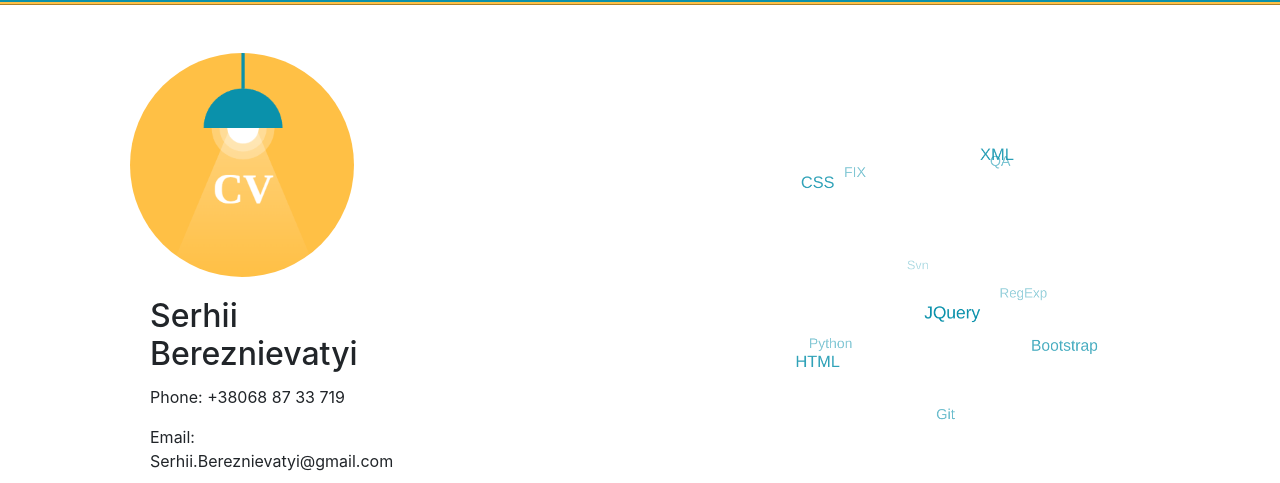
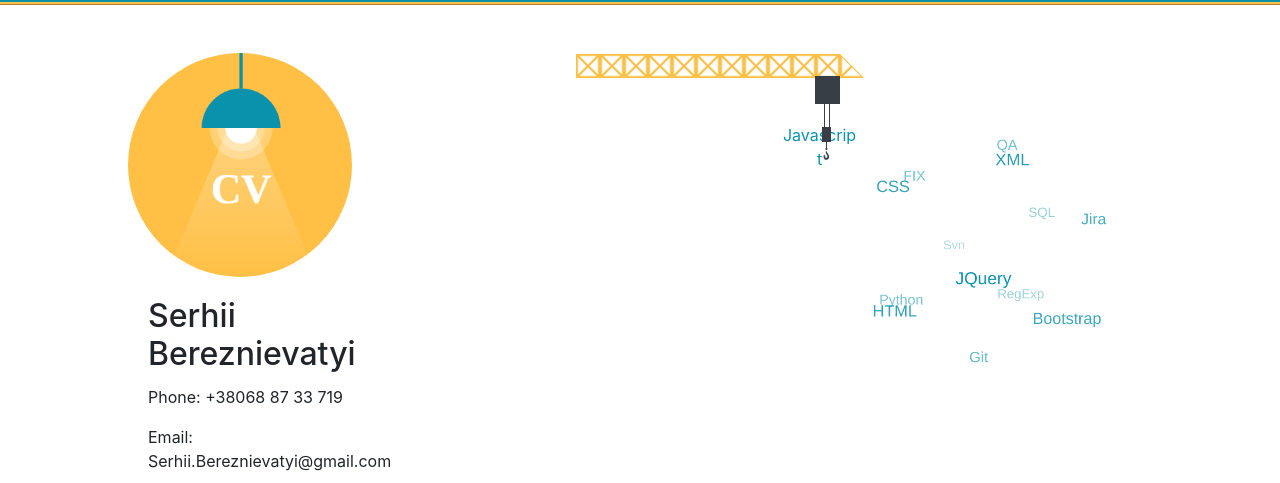
Before and after one commit to FrontSmart/sbweb, a plain HTML site: page index.html in a window 1280 px wide. Shown: the part 62-545 px from the top of the page. Drawn offline with nearby package versions, Linux system fonts and the light colour scheme.

Commit message:
Adding crane.

```diff
--- a/css/style.css
+++ b/css/style.css
@@ -36,8 +36,9 @@ header{
 
 .main-child{
 	display: flex;
-	justify-content: space-around;
+	justify-content: space-between;
 	padding-top: 3rem;
+	margin: 0 10%;
 }
 
 #about .card{
@@ -52,8 +53,199 @@ header{
 	width: 70%;
 }
 
+/*^^^^^^^^^^^^^^^^^ CRANE */
+
+#crane-anchror{
+	position: relative;
+	width: 75px;
+	height: 25px;
+	text-align: center;
+	left: -50px;
+	top: 50px;
+}
+
+#crane-anchror span{
+	color: #0a91ab;
+}
+
+/* cable */
+
+#cable{
+	position: absolute;
+}
+
+#hook {
+	font-family: "Rokkitt", sans-serif;
+	font-size: 1.25em;
+	left: 40px;
+	position: absolute;
+	top: -33px;
+	transform: rotate(182deg) rotateY(223deg);
+	color: #383e46;
+}
+
+.cable-line{
+	position: absolute;
+	background: none repeat scroll 0 0 #383e46;
+	width: 0.5px;
+}
+
+#line1 {
+	height: 15px;
+	left: 44px;
+	top: -37px;
+}
+
+#block-hook {
+	position: absolute;
+	height: 15px;
+	width: 9px;
+	background-color: #383e46;
+	left: 40px;
+	top: -44px;
+}
+
+#line2 {
+	height: 25px;
+	left: 47px;
+	top: -68px;
+}
+
+#line2 {
+	height: 25px;
+	left: 47px;
+	top: -68px;
+}
+
+#line3 {
+	height: 25px;
+	left: 42px;
+	top: -68px;
+}
+
+#block-arm-hook{
+	position: absolute;
+	height: 28px;
+	width: 25px;
+	left: 33px;
+	top: -95px;
+	background-color: #383e46;
+}
+
+/* arm */
+
+#arm div{
+	position: absolute;
+}
+
+.arm-block{
+	width: 0px;
+	height: 0px;
+	border-left: 12px solid #ffc045;
+	border-right: 12px solid #ffc045;
+	border-bottom: 12px solid #ffc045;
+	border-top: 12px solid #ffc045;
+}
+
+#arm-block-end{
+	top: -69px;
+	left: 58px;
+	border-left: 12px solid #ffc045;
+	border-right: 12px solid transparent;
+	border-bottom: 12px solid #ffc045;
+	border-top: 12px solid transparent;
+}
+
+.arm-block div{
+	border-left: 6px solid white;
+	border-right: 6px solid transparent;
+	border-bottom: 6px solid white;
+	border-top: 6px solid transparent;
+}
+
+#arm .arm-block:nth-child(1){
+	left: 34px;
+	top: -69px;
+}
+
+#arm .arm-block:nth-child(2){
+	left: 10px;
+	top: -69px;
+}
+
+#arm .arm-block:nth-child(3){
+	left: -14px;
+	top: -69px;
+}
+
+#arm .arm-block:nth-child(4){
+	left: -38px;
+	top: -69px;
+}
+
+#arm .arm-block:nth-child(5){
+	left: -62px;
+	top: -69px;
+}
+
+#arm .arm-block:nth-child(6){
+	left: -86px;
+	top: -69px;
+}
+
+#arm .arm-block:nth-child(7){
+	left: -110px;
+	top: -69px;
+}
+
+#arm .arm-block:nth-child(8){
+	left: -134px;
+	top: -69px;
+}
+
+#arm .arm-block:nth-child(9){
+	left: -158px;
+	top: -69px;
+}
+
+#arm .arm-block:nth-child(10){
+	left: -182px;
+	top: -69px;
+}
+
+#arm .arm-block:nth-child(11){
+	left: -206px;
+	top: -69px;
+}
+
+.bottom-white{
+	top: 4px;
+	left: -6px;
+	transform: rotate(135deg) rotateY(0deg);
+}
+
+.left-white{
+	top: -6px;
+	left: -16px;
+	transform: rotate(-135deg) rotateY(0deg);
+}
+
+.top-white{
+	top: -16px;
+	left: -6px;
+	transform: rotate(-45deg) rotateY(0deg);
+}
+
+.right-white{
+	top: -6px;
+	left: 4px;
+	transform: rotate(45deg) rotateY(0deg);
+}
+
+/*^^^^^^^^^^^^^^^^^ CRANE END */
+
 #myCanvasContainer canvas{
-	aspect-ratio: auto 400 / 400;
+	aspect-ratio: auto 300 / 300;
 }
 
 #education div{
--- a/index.html
+++ b/index.html
@@ -8,6 +8,7 @@
 	<link rel="stylesheet" href="https://cdnjs.cloudflare.com/ajax/libs/font-awesome/4.7.0/css/font-awesome.min.css">
 	<!-- Bootstrap CSS -->
 	<link rel="stylesheet" href="https://cdn.jsdelivr.net/npm/bootstrap@4.0.0/dist/css/bootstrap.min.css" integrity="sha384-Gn5384xqQ1aoWXA+058RXPxPg6fy4IWvTNh0E263XmFcJlSAwiGgFAW/dAiS6JXm" crossorigin="anonymous">
+	<link href='https://fonts.googleapis.com/css?family=Rokkitt:700' rel='stylesheet' type='text/css'>
 	<link rel="stylesheet" href="css/style.css">
 	<script type="text/javascript">
 		var options = {
@@ -71,12 +72,95 @@
 					<a href="https://www.linkedin.com/in/serhiibereznievatyi/" target="_blank"><i style="font-size: 30px" class="fa linkedin-link">&#xf0e1;</i></a>
 				</div>
 			</div>
-			<div class="d-none d-md-block">
+			<div class="d-none d-xl-block">
 				<div class="card">
 					<div class="card-body">
+						<div id="crane-anchror">
+							<span>Javascript</span>
+							<div id="arm">
+								<div class="arm-block">
+									<div class="bottom-white"></div>
+									<div class="left-white"></div>
+									<div class="top-white"></div>
+									<div class="right-white"></div>
+								</div>
+								<div class="arm-block">
+									<div class="bottom-white"></div>
+									<div class="left-white"></div>
+									<div class="top-white"></div>
+									<div class="right-white"></div>
+								</div>
+								<div class="arm-block">
+									<div class="bottom-white"></div>
+									<div class="left-white"></div>
+									<div class="top-white"></div>
+									<div class="right-white"></div>
+								</div>
+								<div class="arm-block">
+									<div class="bottom-white"></div>
+									<div class="left-white"></div>
+									<div class="top-white"></div>
+									<div class="right-white"></div>
+								</div>
+								<div class="arm-block">
+									<div class="bottom-white"></div>
+									<div class="left-white"></div>
+									<div class="top-white"></div>
+									<div class="right-white"></div>
+								</div>
+								<div class="arm-block">
+									<div class="bottom-white"></div>
+									<div class="left-white"></div>
+									<div class="top-white"></div>
+									<div class="right-white"></div>
+								</div>
+								<div class="arm-block">
+									<div class="bottom-white"></div>
+									<div class="left-white"></div>
+									<div class="top-white"></div>
+									<div class="right-white"></div>
+								</div>
+								<div class="arm-block">
+									<div class="bottom-white"></div>
+									<div class="left-white"></div>
+									<div class="top-white"></div>
+									<div class="right-white"></div>
+								</div>
+								<div class="arm-block">
+									<div class="bottom-white"></div>
+									<div class="left-white"></div>
+									<div class="top-white"></div>
+									<div class="right-white"></div>
+								</div>
+								<div class="arm-block">
+									<div class="bottom-white"></div>
+									<div class="left-white"></div>
+									<div class="top-white"></div>
+									<div class="right-white"></div>
+								</div>
+								<div class="arm-block">
+									<div class="bottom-white"></div>
+									<div class="left-white"></div>
+									<div class="top-white"></div>
+									<div class="right-white"></div>
+								</div>
+								<div id="arm-block-end" class="arm-block">
+									<div class="bottom-white"></div>
+									<div class="left-white"></div>
+								</div>
+							</div>
+							<div id="cable">
+								<section id="block-arm-hook"></section>
+								<section id="line2" class="cable-line"></section>
+								<section id="line3" class="cable-line"></section>
+								<section id="block-hook"></section>
+								<section id="line1" class="cable-line"></section>
+								<section id="hook">?</section>
+							</div>
+						</div>
 						<div id="myCanvasContainer">
 							<!-- https://www.goat1000.com/tagcanvas.php#links -->
-							<canvas width="400" height="400" id="myCanvas">
+							<canvas width="300" height="300" id="myCanvas">
 							<p>Anything in here will be replaced on browsers that support the canvas element</p>
 							<ul>
 								<li><a href="#" target="_blank">HTML</a></li>
@@ -90,6 +174,8 @@
 								<li><a href="#">Bootstrap</a></li>
 								<li><a href="#">QA</a></li>
 								<li><a href="#">RegExp</a></li>
+								<li><a href="#">Jira</a></li>
+								<li><a href="#">SQL</a></li>
 							</ul>
 							</canvas>
 						</div>
```
